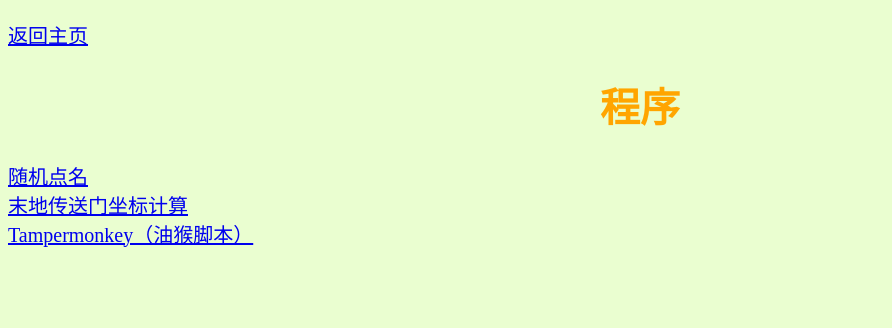
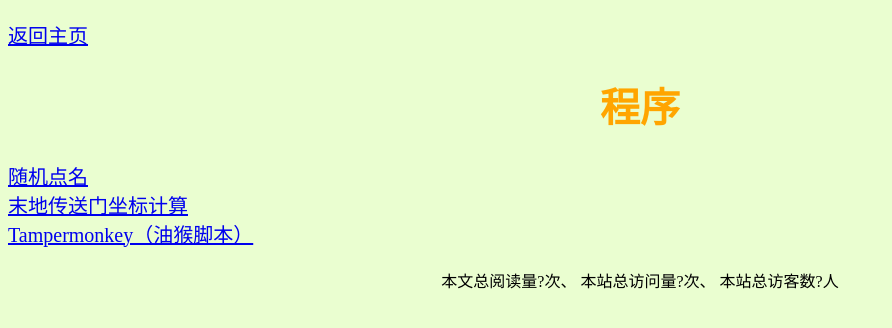
Before and after one commit to xkk1/xkk1.github.io, a Jekyll site: the page program/index.html, which Jekyll copies as it is, in a window 1280 px wide. Shown: the top 328 px of the page, without its empty margins (0-892 px from the left). Built offline with Jekyll 4.4.1, drawn with Linux system fonts in a browser that asks for light colours; comment, search, counter and statistics services are not loaded.

Commit message:
Update index.html

```diff
--- a/program/index.html
+++ b/program/index.html
@@ -9,19 +9,19 @@
 <link rel="stylesheet" type="text/css" href="../main.css" />
 </head>
 <body>
-    <p id="xkk_p"><a href="/">返回主页</a></p>
-    <h1 id="xkk_h1" onclick="javascript:display('secret');">程序</h1>
+    <p class="xkk_p"><a href="/">返回主页</a></p>
+    <h1 class="xkk_h1" onclick="javascript:display('secret');">程序</h1>
 <div id="secret" style="display:none">
     <input type="password" id="password" name="password" placeholder="请输入密码" value="" />
     <input type="submit" id="submit" value="确认" onclick="return toopen();">
 </div>
-    <p id="xkk_p">
+    <p class="xkk_p">
 <a href="./randomrollcall/">随机点名</a><br>
 <a href="./End-Portal.html" target="_blank">末地传送门坐标计算</a><br>
 <a href="./Tampermonkey/">Tampermonkey（油猴脚本）</a><br>
     </p>
 <div id="secret_information" style="display:none">
-    <p id="xkk_p">
+    <p class="xkk_p">
         <a href="./vip-video-resolut.html">vip视频解析</a><br>
     </p>
 </div>
@@ -59,5 +59,11 @@ function display(id){
     }
 }
 </script>
+<p style="text-align:center;">
+<span id="busuanzi_container_page_pv">本文总阅读量<span id="busuanzi_value_page_pv">?</span>次</span>、
+<span id="busuanzi_container_site_pv">本站总访问量<span id="busuanzi_value_site_pv">?</span>次</span>、
+<span id="busuanzi_container_site_uv">本站总访客数<span id="busuanzi_value_site_uv">?</span>人</span>
+</p>
+<script async src="//busuanzi.ibruce.info/busuanzi/2.3/busuanzi.pure.mini.js"></script>
 </body>
 </html>
```
